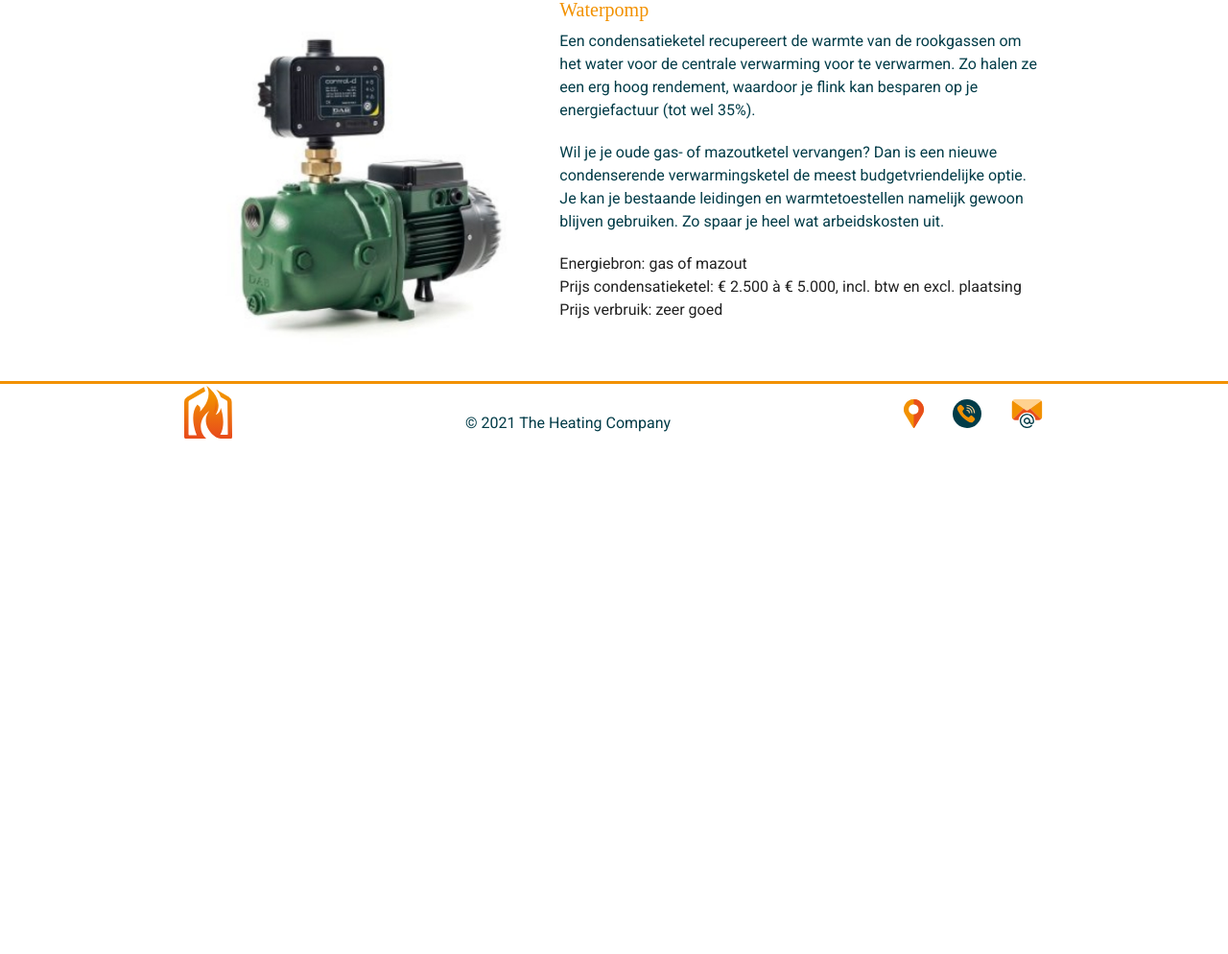
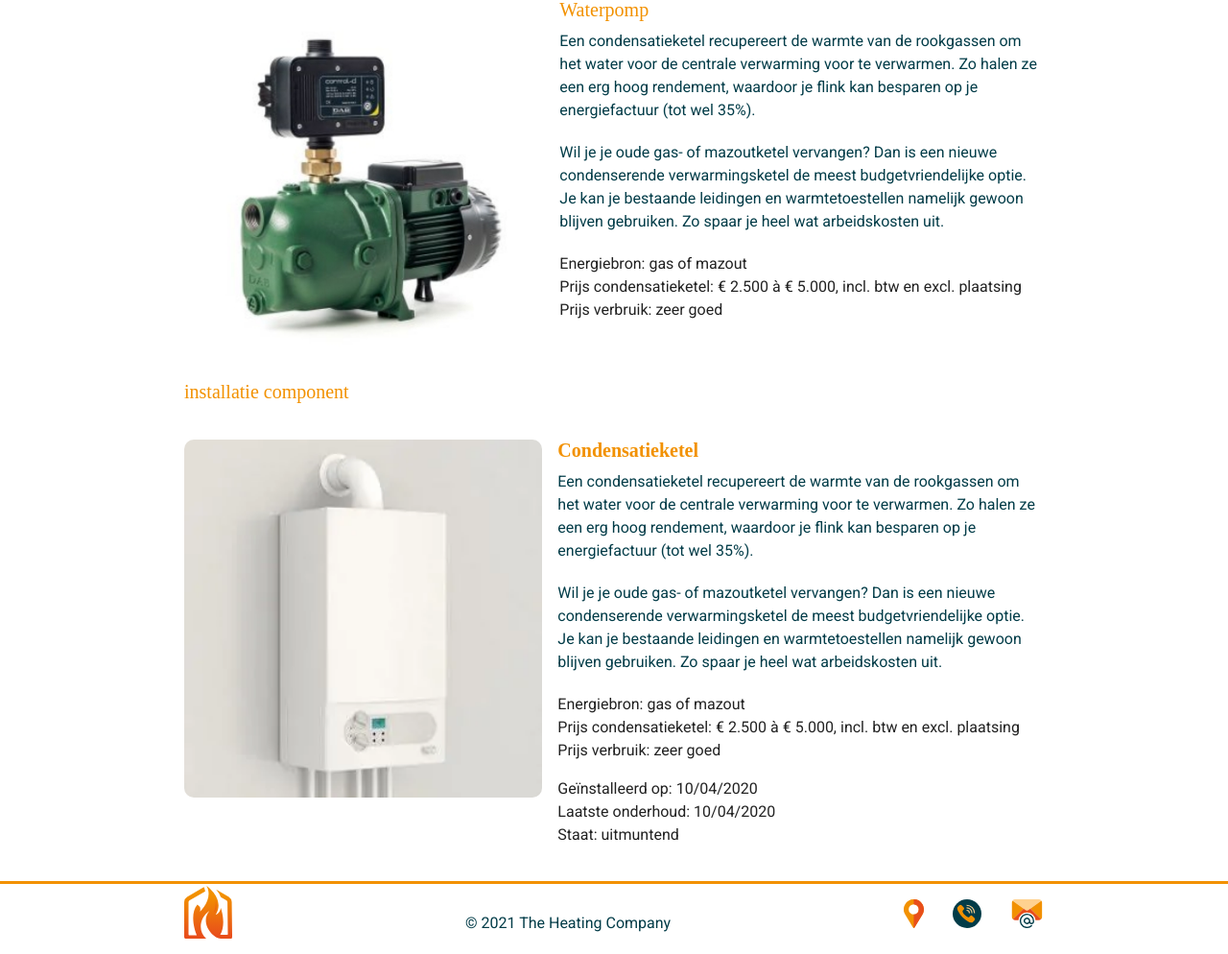
Before and after one commit to AntonLabeeuw/heating-company-team2, a PHP site: page /designsystem.html in a window 1280 px wide. Shown: the part 2706-3700 px from the top of the page at 96% size. Before the commit the page ends 3163 px from the top, so only its background shows below. Run offline with PHP 8.4, Linux system fonts and the light colour scheme; some libraries are stand-ins or nearby versions; some web fonts are replaced.

Commit message:
installatieComponent klaar

```diff
--- a/css/_components.scss
+++ b/css/_components.scss
@@ -275,9 +275,6 @@
   }
 }
 
-
-
-
 /* ketel soort component *********************************/
 .c-ketel-soort {
   &__title {
@@ -328,6 +325,44 @@
   }
 }
 
+/* installatie component *********************************/
+.c-installatie {
+  margin-top: 3.9rem;
+  &__img {
+    border-radius: 1rem;
+  }
+  &__title {
+    margin-top: 0;
+    margin-bottom: 0;
+    font-weight: 400;
+    margin-left: 1.6rem;
+    font-weight: 700;
+    @media screen and (max-width: 360px) {
+      margin-left: 0rem;
+    }
+  }
+  &__text {
+    // margin-top: 0;
+    // margin-bottom: 0;
+    padding-left: 0;
+    margin-left: 1.6rem;
+    @media screen and (max-width: 360px) {
+      margin-left: 0rem;
+    }
+  }
+  &__info {
+    font-size: 1.6rem;
+    margin-left: 1.6rem;
+  }
+  &.row .col {
+    padding-left: 0;
+    padding-right: 0;
+  }
+  @media screen and (min-width: 974px) {
+    margin-left: 0;
+  }
+}
+
 .c-offerte-h2 {
   text-align: center;
 }
--- a/css/screen.css
+++ b/css/screen.css
@@ -1084,7 +1084,7 @@ input:not([type]).invalid ~ .helper-text:after, input:not([type]):focus.invalid
   }
 }
 
-/* ketel soor component *********************************/
+/* ketel soort component *********************************/
 .c-ketel-soort__title {
   margin-top: 0;
   margin-bottom: 0;
@@ -1137,6 +1137,56 @@ input:not([type]).invalid ~ .helper-text:after, input:not([type]):focus.invalid
   }
 }
 
+/* installatie component *********************************/
+.c-installatie {
+  margin-top: 3.9rem;
+}
+
+.c-installatie__img {
+  border-radius: 1rem;
+}
+
+.c-installatie__title {
+  margin-top: 0;
+  margin-bottom: 0;
+  font-weight: 400;
+  margin-left: 1.6rem;
+  font-weight: 700;
+}
+
+@media screen and (max-width: 360px) {
+  .c-installatie__title {
+    margin-left: 0rem;
+  }
+}
+
+.c-installatie__text {
+  padding-left: 0;
+  margin-left: 1.6rem;
+}
+
+@media screen and (max-width: 360px) {
+  .c-installatie__text {
+    margin-left: 0rem;
+  }
+}
+
+.c-installatie__info {
+  font-size: 1.6rem;
+  margin-left: 1.6rem;
+}
+
+.c-installatie.row .col {
+  padding-left: 0;
+  padding-right: 0;
+}
+
+@media screen and (min-width: 974px) {
+  .c-installatie {
+    margin-left: 0;
+  }
+}
+
 .c-offerte-h2 {
   text-align: center;
 }
--- a/designsystem.html
+++ b/designsystem.html
@@ -359,6 +359,40 @@
                 </div>
             </div>
         </div>
+        <!-- verwarmingsoplossingen component-->
+        <div class="container">
+            <h3>installatie component</h3>
+            <div class="c-installatie row">
+                <div class="col s12 m12 l12 xl5">
+                    <img class="c-installatie__img" src="img/condensatieketel.webp" alt="">
+                </div>
+                <div class="col s12 m12 l12 xl7">
+                    <h2 class="c-installatie__title">Condensatieketel</h2>
+                    <p class="c-installatie__text">
+                        Een condensatieketel recupereert de warmte van de rookgassen om het water
+                        voor de centrale verwarming voor te verwarmen. Zo halen ze een erg hoog
+                        rendement, waardoor je flink kan besparen op je energiefactuur (tot wel 35%).
+
+                    </p>
+                    <p class="c-installatie__text">
+                        Wil je je oude gas- of mazoutketel vervangen? Dan is een nieuwe condenserende
+                        verwarmingsketel de meest budgetvriendelijke optie. Je kan je bestaande
+                        leidingen en warmtetoestellen namelijk gewoon blijven gebruiken. Zo spaar je
+                        heel wat arbeidskosten uit.
+                    </p>
+                    <ul class="c-installatie__info">
+                        <li>Energiebron: gas of mazout</li>
+                        <li>Prijs condensatieketel: € 2.500 à € 5.000, incl. btw en excl. plaatsing</li>
+                        <li>Prijs verbruik: zeer goed</li>
+                    </ul>
+
+                    <ul class="c-installatie__info">
+                        <li>Geïnstalleerd op: 10/04/2020</li>
+                        <li>Laatste onderhoud: 10/04/2020</li>
+                        <li>Staat: uitmuntend</li>
+                    </ul>
+                </div>
+            </div>
     </main>
     <!-- dit is de footer -->
     <footer class="c-footer">
```
Also changed, not shown: 1 other file.
